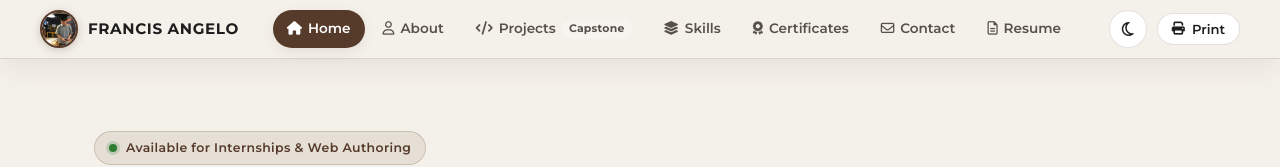
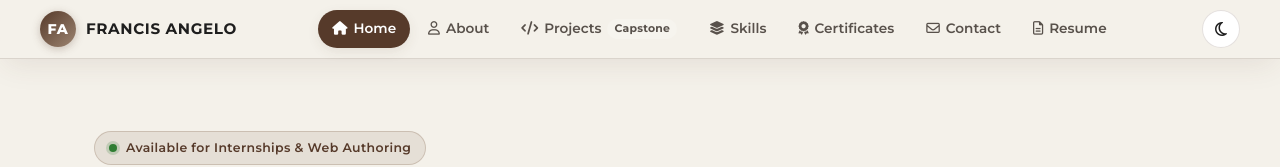
Before and after one commit to fasase13/portfolio, a plain HTML site: page index.html in a window 1280 px wide. Shown: the top 167 px of the page. Drawn offline with nearby package versions, Linux system fonts and the light colour scheme.

Commit message:
Navbar update: FA monogram badge logo and remove navbar print button

```diff
--- a/css/style.css
+++ b/css/style.css
@@ -202,6 +202,35 @@ button {
   text-decoration: none;
 }
 
+.brand-logo-badge {
+  width: 36px;
+  height: 36px;
+  border-radius: 50%;
+  background: linear-gradient(135deg, var(--primary-brown), var(--light-brown));
+  color: #ffffff;
+  display: flex;
+  align-items: center;
+  justify-content: center;
+  font-family: var(--font-heading);
+  font-size: 0.88rem;
+  font-weight: 800;
+  letter-spacing: 0.04em;
+  flex-shrink: 0;
+  box-shadow: 0 2px 8px rgba(var(--primary-brown-rgb), 0.28);
+  transition: transform 0.25s var(--ease-spring), box-shadow 0.25s ease;
+  user-select: none;
+}
+
+[data-theme="dark"] .brand-logo-badge {
+  background: linear-gradient(135deg, #d8a47f, #8b5a3c);
+  color: #1e1713;
+  box-shadow: 0 2px 10px rgba(0, 0, 0, 0.4);
+}
+
+.nav-brand:hover .brand-logo-badge {
+  transform: scale(1.08);
+}
+
 .brand-avatar-wrap {
   width: 38px;
   height: 38px;
--- a/index.html
+++ b/index.html
@@ -25,11 +25,9 @@
   <header class="site-header" role="banner">
     <div class="nav-container">
 
-      <!-- Brand Logo / Profile Picture -->
+      <!-- Brand Logo / Monogram Badge -->
       <a href="#home" class="nav-brand" data-page="home" aria-label="Francis Angelo S. Sase Home">
-        <div class="brand-avatar-wrap">
-          <img src="assets/profile.jpg" alt="Francis Angelo S. Sase profile photo" class="brand-avatar-img">
-        </div>
+        <div class="brand-logo-badge" aria-hidden="true">FA</div>
         <div class="brand-text">
           <span class="brand-name">Francis Angelo</span>
         </div>
@@ -61,14 +59,10 @@
         </a>
       </nav>
 
-      <!-- Nav Actions (Theme & Print) -->
+      <!-- Nav Actions (Theme Toggle & Mobile Menu) -->
       <div class="nav-actions">
         <button type="button" class="action-btn theme-btn-icon-only" id="theme-toggle-btn" aria-label="Toggle dark and light mode" title="Toggle dark / light mode">
           <i class="fa-regular fa-moon" id="theme-icon" aria-hidden="true"></i>
-        </button>
-        <button type="button" class="action-btn print-trigger-btn" aria-label="Print or save resume as PDF">
-          <i class="fa-solid fa-print" aria-hidden="true"></i>
-          <span>Print</span>
         </button>
         <button type="button" class="mobile-nav-toggle" id="mobile-nav-toggle" aria-label="Toggle navigation drawer">
           <i class="fa-solid fa-bars" aria-hidden="true"></i>
```
